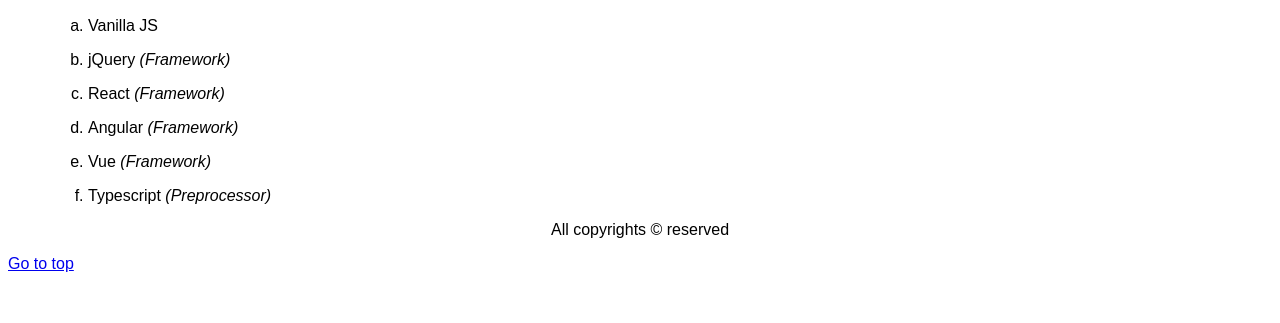
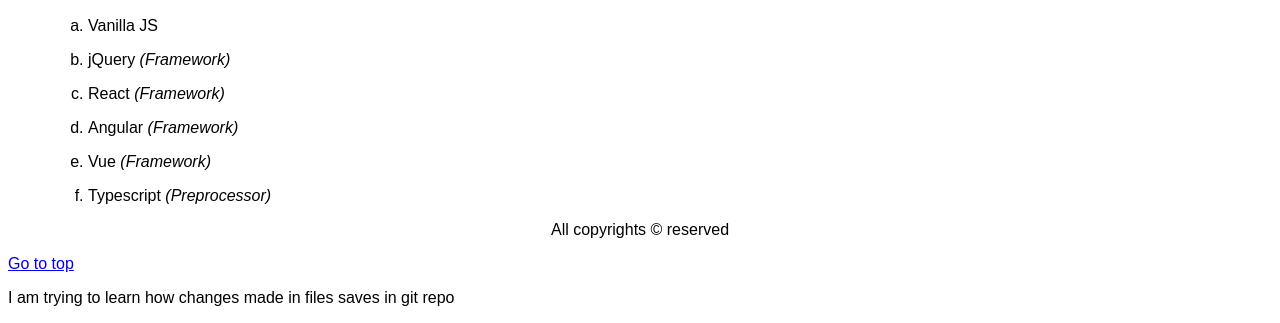
Before and after one commit to Roshan-Gupta-kly/FrontendRoadmap, a plain HTML site: page Roadmap/index.html in a window 1280 px wide. Shown: the part 1511-1834 px from the top of the page. Before the commit the page ends 1792 px from the top, so only its background shows below. Drawn offline with Linux system fonts and the light colour scheme.

Commit message:
i used a div and inside it a p tag to write some note

```diff
--- a/Roadmap/index.html
+++ b/Roadmap/index.html
@@ -60,6 +60,10 @@
     <p style="text-align:center;">All copyrights  &copy; reserved</p>
 
     <a href="#"> Go to top</a>
+
+    <div>
+        <p>I am trying to learn how changes made in files saves in git repo</p>
+    </div>
 </body>
 
 </html>
```
